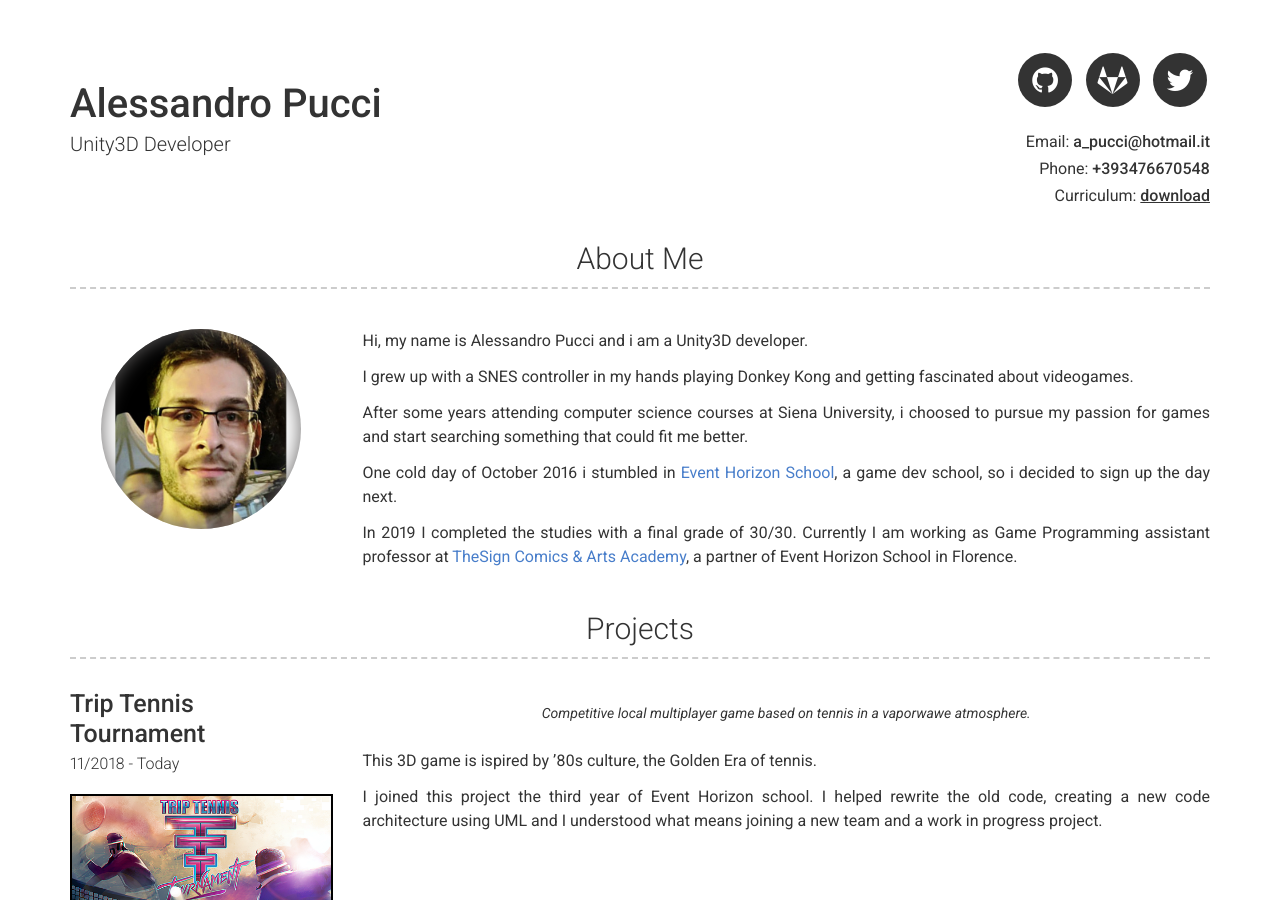
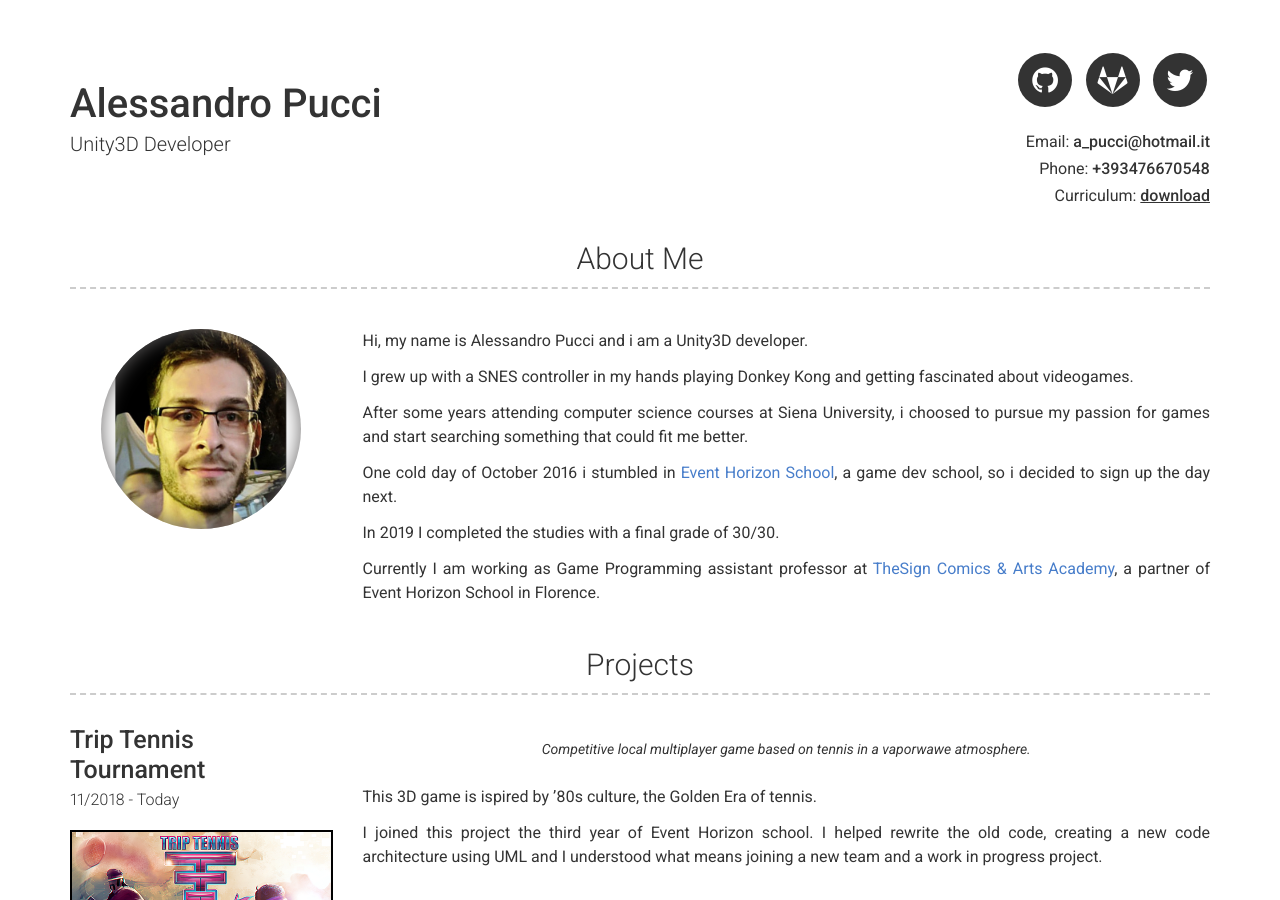
Before and after one commit to a-pucci/a-pucci-github.io, a Jekyll site: the page built from index.md, in a window 1280 px wide and 900 px high. Built offline with Jekyll 4.4.1, drawn with Linux system fonts in a browser that asks for light colours; part of the change alters nothing that is shown.

```diff
--- a/_config.yml
+++ b/_config.yml
@@ -35,8 +35,8 @@ about_content: | # this will include new lines to allow paragraphs
 
       One cold day of October 2016 i stumbled in [Event Horizon School](http://eventhorizoncg.com/it/){:target="_blank"}, a game dev school, so i decided to sign up the day next.
 
+      In 2019 I completed the studies with a final grade of 30/30.
 
-      In 2019 I completed the studies with a final grade of 30/30.
       Currently I am working as Game Programming assistant professor at [TheSign Comics & Arts Academy](https://thesign.academy/){:target="_blank"}, a partner of Event Horizon School in Florence.
 
 # Projects Section
```
